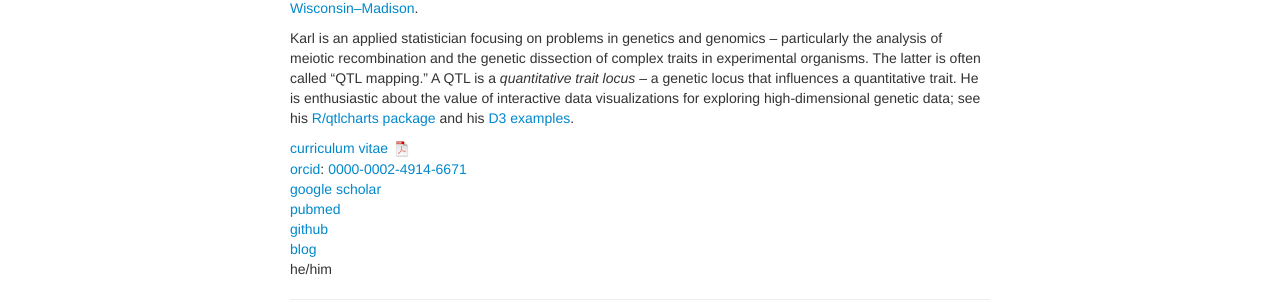
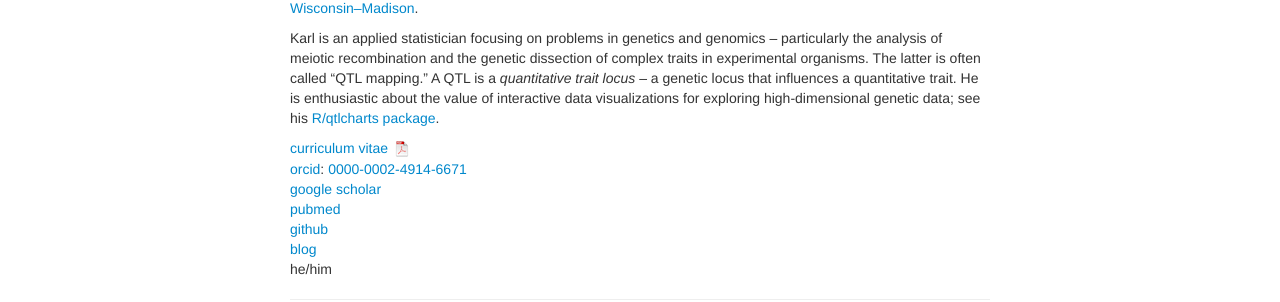
Before and after one commit to kbroman/kbroman.github.io, a Jekyll site: the page built from about.md, in a window 1280 px wide. Shown: the part 284-586 px from the top of the page. Built offline with Jekyll 4.4.1, drawn with Linux system fonts in a browser that asks for light colours.

Commit message:
remove link to d3 examples from about page

```diff
--- a/about.md
+++ b/about.md
@@ -31,8 +31,7 @@ latter is often called &ldquo;QTL mapping.&rdquo; A QTL is a
 _quantitative trait locus_ &ndash; a genetic locus that influences a
 quantitative trait. He is enthusiastic about the value
 of interactive data visualizations for exploring high-dimensional genetic data;
-see his [R/qtlcharts package](https://kbroman.org/qtlcharts/) and
-his [D3 examples](https://www.biostat.wisc.edu/~kbroman/D3).
+see his [R/qtlcharts package](https://kbroman.org/qtlcharts/).
 
 [curriculum vitae ![CV as pdf](icons16/pdf-icon.png)]({{ BASE_PATH }}/broman_cv.pdf)<br/>
 [orcid](https://orcid.org): [0000-0002-4914-6671](https://orcid.org/0000-0002-4914-6671)<br/>
```
